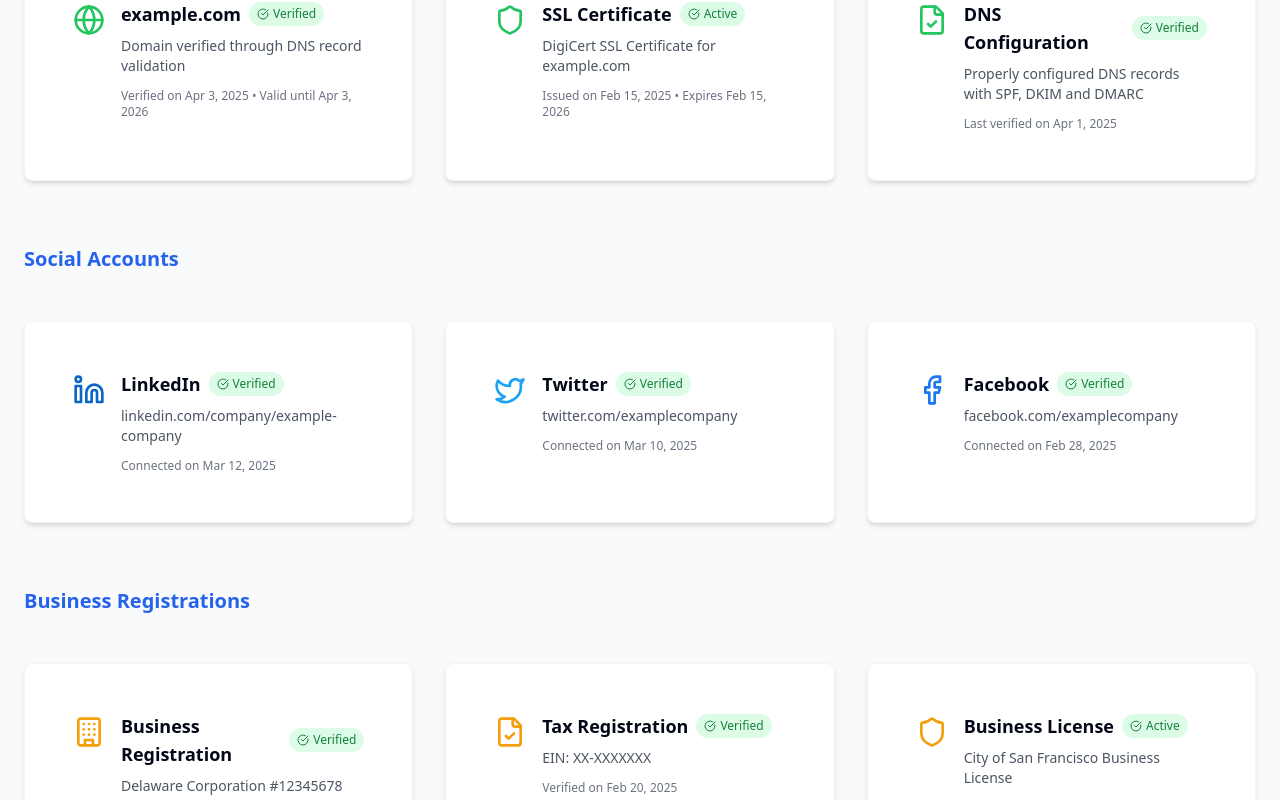
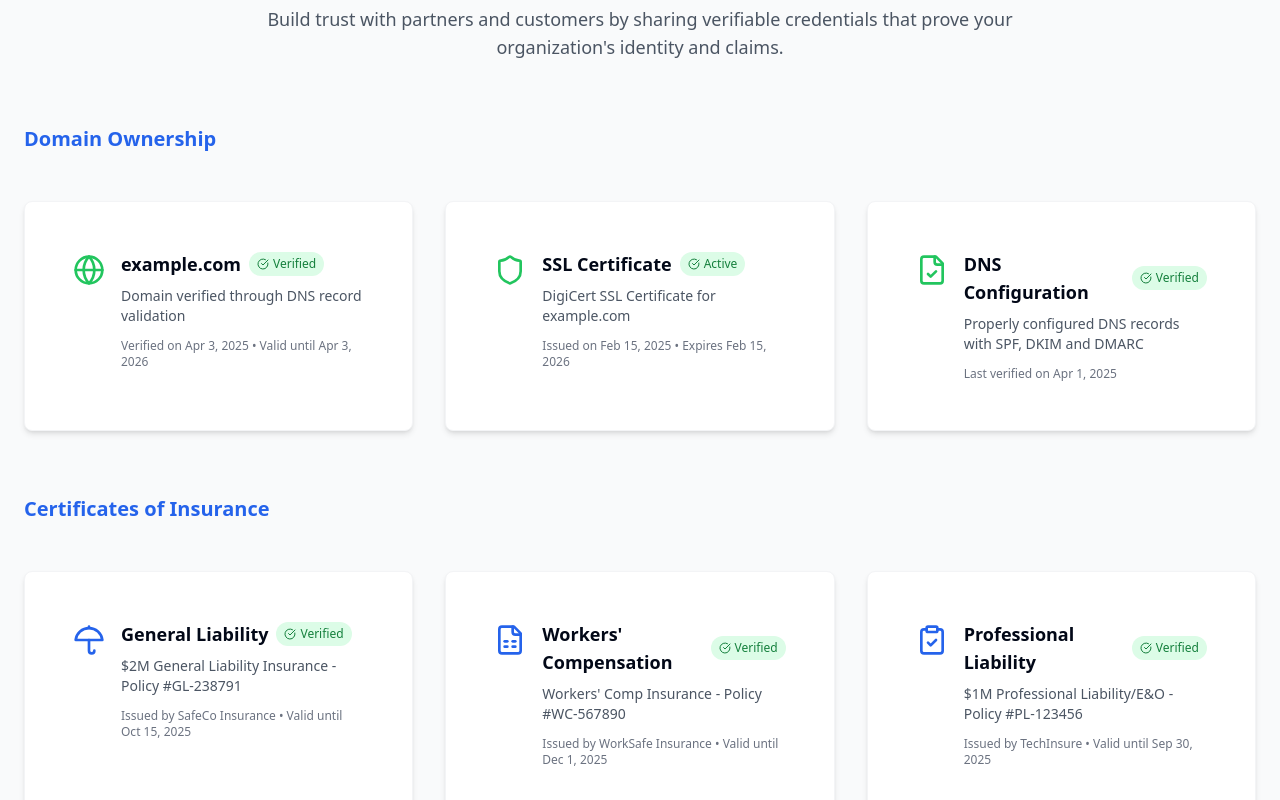
Before and after one commit to ryanpedersen3/org-wallet-public, a React (Vite) app: page / in a window 1280 px wide. Shown: the part 1997-2797 px from the top of the page. Built offline with nearby package versions, Linux system fonts and the light colour scheme.

Commit message:
Add Certificate of Insurance examples
Add examples of Certificate of Insurance (IOC) to the verifiable credentials showcase.

```diff
--- a/src/components/AttestationShowcase.tsx
+++ b/src/components/AttestationShowcase.tsx
@@ -9,7 +9,10 @@ import {
   Linkedin,
   Building,
   FileCheck,
-  CheckCircle
+  CheckCircle,
+  Umbrella,
+  FileSpreadsheet,
+  ClipboardCheck
 } from 'lucide-react';
 
 const AttestationShowcase = () => {
@@ -83,6 +86,70 @@ const AttestationShowcase = () => {
                   </div>
                   <p className="text-gray-600 text-sm mb-3">Properly configured DNS records with SPF, DKIM and DMARC</p>
                   <div className="text-xs text-gray-500">Last verified on Apr 1, 2025</div>
+                </div>
+              </div>
+            </CardContent>
+          </Card>
+
+          <div className="col-span-1 md:col-span-3 mb-4 mt-8">
+            <h3 className="text-xl font-semibold text-brand-blue">Certificates of Insurance</h3>
+          </div>
+
+          <Card className="attestation-card">
+            <CardContent className="p-0">
+              <div className="flex items-start p-6">
+                <div className="mr-4 mt-1">
+                  <Umbrella className="h-8 w-8 text-blue-600" />
+                </div>
+                <div>
+                  <div className="flex items-center mb-2">
+                    <h4 className="font-semibold text-lg">General Liability</h4>
+                    <span className="ml-2 bg-green-100 text-green-700 text-xs py-1 px-2 rounded-full flex items-center">
+                      <CheckCircle className="h-3 w-3 mr-1" /> Verified
+                    </span>
+                  </div>
+                  <p className="text-gray-600 text-sm mb-3">$2M General Liability Insurance - Policy #GL-238791</p>
+                  <div className="text-xs text-gray-500">Issued by SafeCo Insurance • Valid until Oct 15, 2025</div>
+                </div>
+              </div>
+            </CardContent>
+          </Card>
+
+          <Card className="attestation-card">
+            <CardContent className="p-0">
+              <div className="flex items-start p-6">
+                <div className="mr-4 mt-1">
+                  <FileSpreadsheet className="h-8 w-8 text-blue-600" />
+                </div>
+                <div>
+                  <div className="flex items-center mb-2">
+                    <h4 className="font-semibold text-lg">Workers' Compensation</h4>
+                    <span className="ml-2 bg-green-100 text-green-700 text-xs py-1 px-2 rounded-full flex items-center">
+                      <CheckCircle className="h-3 w-3 mr-1" /> Verified
+                    </span>
+                  </div>
+                  <p className="text-gray-600 text-sm mb-3">Workers' Comp Insurance - Policy #WC-567890</p>
+                  <div className="text-xs text-gray-500">Issued by WorkSafe Insurance • Valid until Dec 1, 2025</div>
+                </div>
+              </div>
+            </CardContent>
+          </Card>
+
+          <Card className="attestation-card">
+            <CardContent className="p-0">
+              <div className="flex items-start p-6">
+                <div className="mr-4 mt-1">
+                  <ClipboardCheck className="h-8 w-8 text-blue-600" />
+                </div>
+                <div>
+                  <div className="flex items-center mb-2">
+                    <h4 className="font-semibold text-lg">Professional Liability</h4>
+                    <span className="ml-2 bg-green-100 text-green-700 text-xs py-1 px-2 rounded-full flex items-center">
+                      <CheckCircle className="h-3 w-3 mr-1" /> Verified
+                    </span>
+                  </div>
+                  <p className="text-gray-600 text-sm mb-3">$1M Professional Liability/E&O - Policy #PL-123456</p>
+                  <div className="text-xs text-gray-500">Issued by TechInsure • Valid until Sep 30, 2025</div>
                 </div>
               </div>
             </CardContent>
--- a/src/components/Features.tsx
+++ b/src/components/Features.tsx
@@ -8,7 +8,8 @@ import {
   Share2,
   UserCheck,
   FileCheck,
-  QrCode
+  QrCode,
+  Umbrella
 } from 'lucide-react';
 
 const features = [
@@ -31,6 +32,11 @@ const features = [
     icon: <Database className="h-10 w-10 text-brand-blue" />,
     title: "Secure Credential Storage",
     description: "Store sensitive business credentials with enterprise-grade security and encryption."
+  },
+  {
+    icon: <Umbrella className="h-10 w-10 text-brand-blue" />,
+    title: "Insurance Certificate Verification",
+    description: "Manage and share verifiable Certificates of Insurance (COI) with partners and clients."
   },
   {
     icon: <Share2 className="h-10 w-10 text-brand-blue" />,
```
